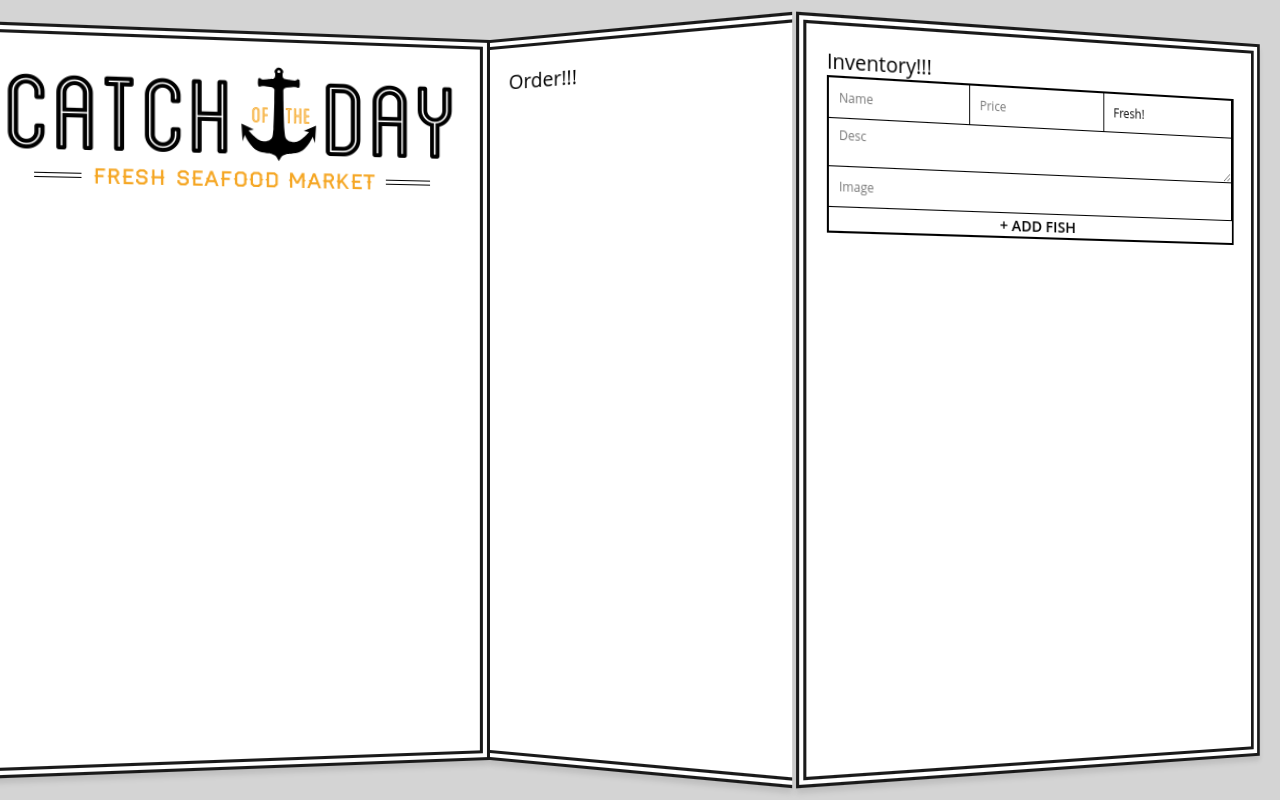
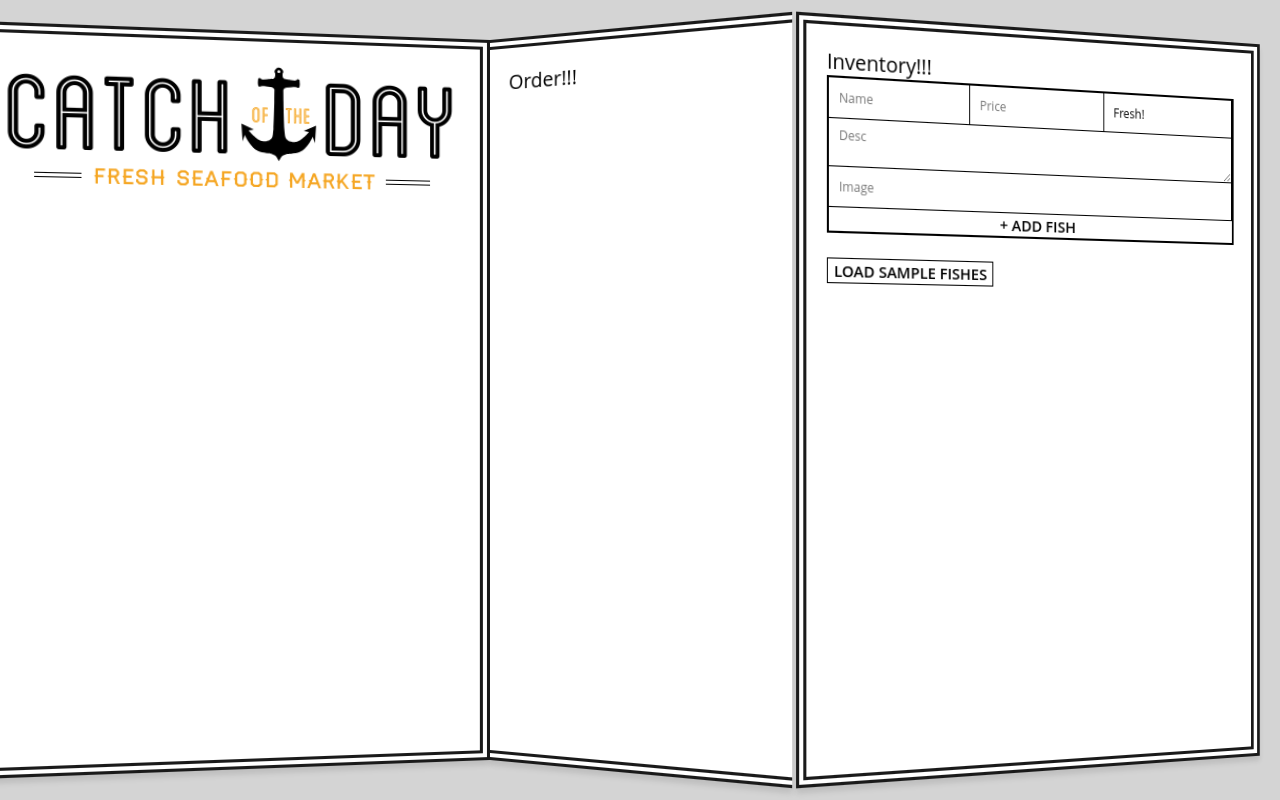
Before and after one commit to SumnanAzadi/react_daily_inventory, a React (Create React App) app: page / in a window 1280 px wide. Both pictures are taken after a click on the button "VISIT STORE". Shown: the top 800 px of the page. Built offline with nearby package versions, Linux system fonts and the light colour scheme; the HTML template or start-up script is replaced by a standard one.

Commit message:
React state with JSX

```diff
--- a/src/components/App.js
+++ b/src/components/App.js
@@ -2,6 +2,8 @@
 import Header from "./Header";
 import Order from "./Order";
 import Inventory from "./Inventory";
+import sampleFishes from "../sample-fishes";
+import Fish from "./Fish";
 
 class App extends React.Component {
   state = {
@@ -16,14 +18,25 @@
     // 3. Set the new fishes object to state
     this.setState({ fishes });
   };
+  loadSampleFishes = () => {
+    this.setState({ fishes: sampleFishes });
+  };
   render() {
     return (
       <div className="catch-of-the-day">
         <div className="menu">
           <Header tagline="Fresh Seafood Market" />
+          <ul className="fishes">
+            {Object.keys(this.state.fishes).map((key) => (
+              <Fish key={key} details={this.state.fishes[key]} />
+            ))}
+          </ul>
         </div>
         <Order />
-        <Inventory addFish={this.addFish} />
+        <Inventory
+          addFish={this.addFish}
+          loadSampleFishes={this.loadSampleFishes}
+        />
       </div>
     );
   }
--- /dev/null
+++ b/src/components/Fish.js
@@ -0,0 +1,24 @@
+import React from "react";
+import { formatPrice } from "../helpers";
+
+class Fish extends React.Component {
+  render() {
+    const { image, name, price, desc, status } = this.props.details;
+    const isAvailable = status === "available";
+    return (
+      <li className="menu-fish">
+        <img src={image} alt={name} />
+        <h3 className="fish-name">
+          {name}
+          <span className="price">{formatPrice(price)}</span>
+        </h3>
+        <p>{desc}</p>
+        <button disabled={!isAvailable}>
+          {isAvailable ? "Add To Order" : "Sold Out!"}
+        </button>
+      </li>
+    );
+  }
+}
+
+export default Fish;
--- a/src/components/Inventory.js
+++ b/src/components/Inventory.js
@@ -7,6 +7,9 @@
       <div className="inventory">
         Inventory!!!
         <AddFishForm addFish={this.props.addFish} />
+        <button onClick={this.props.loadSampleFishes}>
+          Load Sample Fishes
+        </button>
       </div>
     );
   }
```
